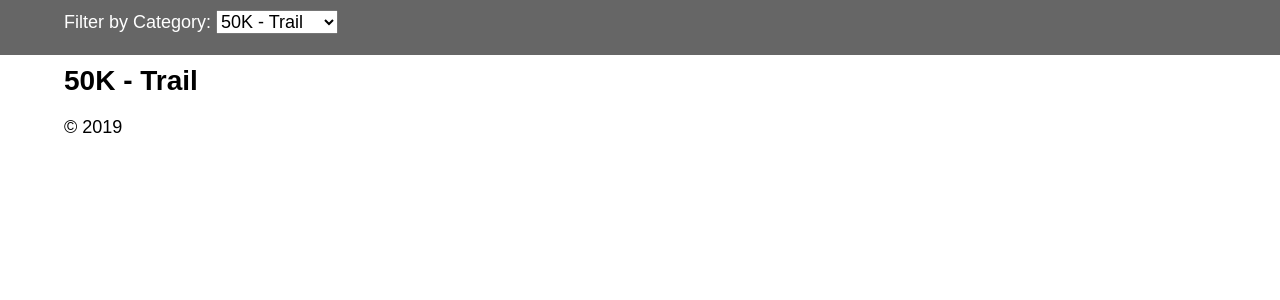
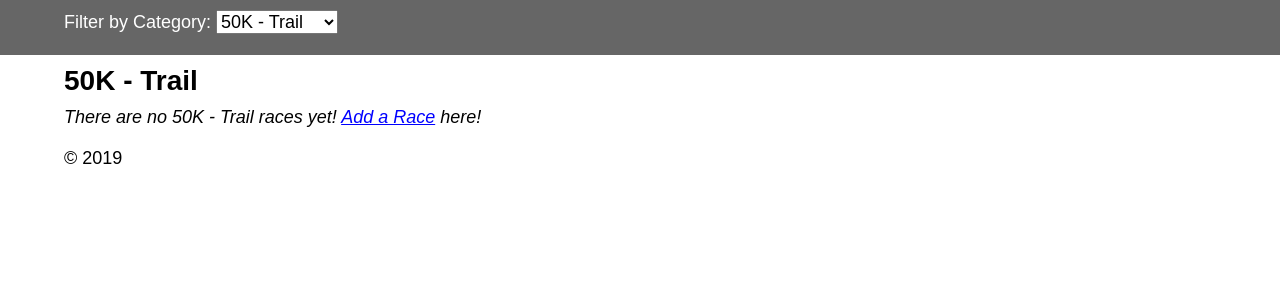
Before and after one commit to StephenGnoza/ultramarathoncatalogue, a Flask app: page /racecat/1 in a window 1280 px wide. Shown: the part 230-530 px from the top of the page. Run offline with Flask 2, Linux system fonts and the light colour scheme; data comes from the database, SQL or seed files in the repository; some libraries are stand-ins or nearby versions.

Commit message:
Add message if there are no races.

```diff
--- a/templates/races.html
+++ b/templates/races.html
@@ -1,6 +1,6 @@
 {% extends "catalogue.html" %}
 {% block content %}
-<h2>{{ racecat.name}}</h2>
+<h2>{{racecat.name}}</h2>
 {% for race in races %}
 <div class="race_block">
   <div class="race_block_race_name">
@@ -23,4 +23,7 @@
   <div style="clear:both;"> </div>
 </div>
 {% endfor %}
+{% if race is not in races %}
+<em>There are no {{racecat.name}} races yet!  <a href="/race/add">Add a Race</a> here!</em>
+{% endif %}
 {% endblock %}
--- a/templates/races_all.html
+++ b/templates/races_all.html
@@ -23,4 +23,7 @@
   <div style="clear:both;"> </div>
 </div>
 {% endfor %}
+{% if race is not in races %}
+<em>There are no races yet!  <a href="/race/add">Add a Race</a> here!</em>
+{% endif %}
 {% endblock %}
```
